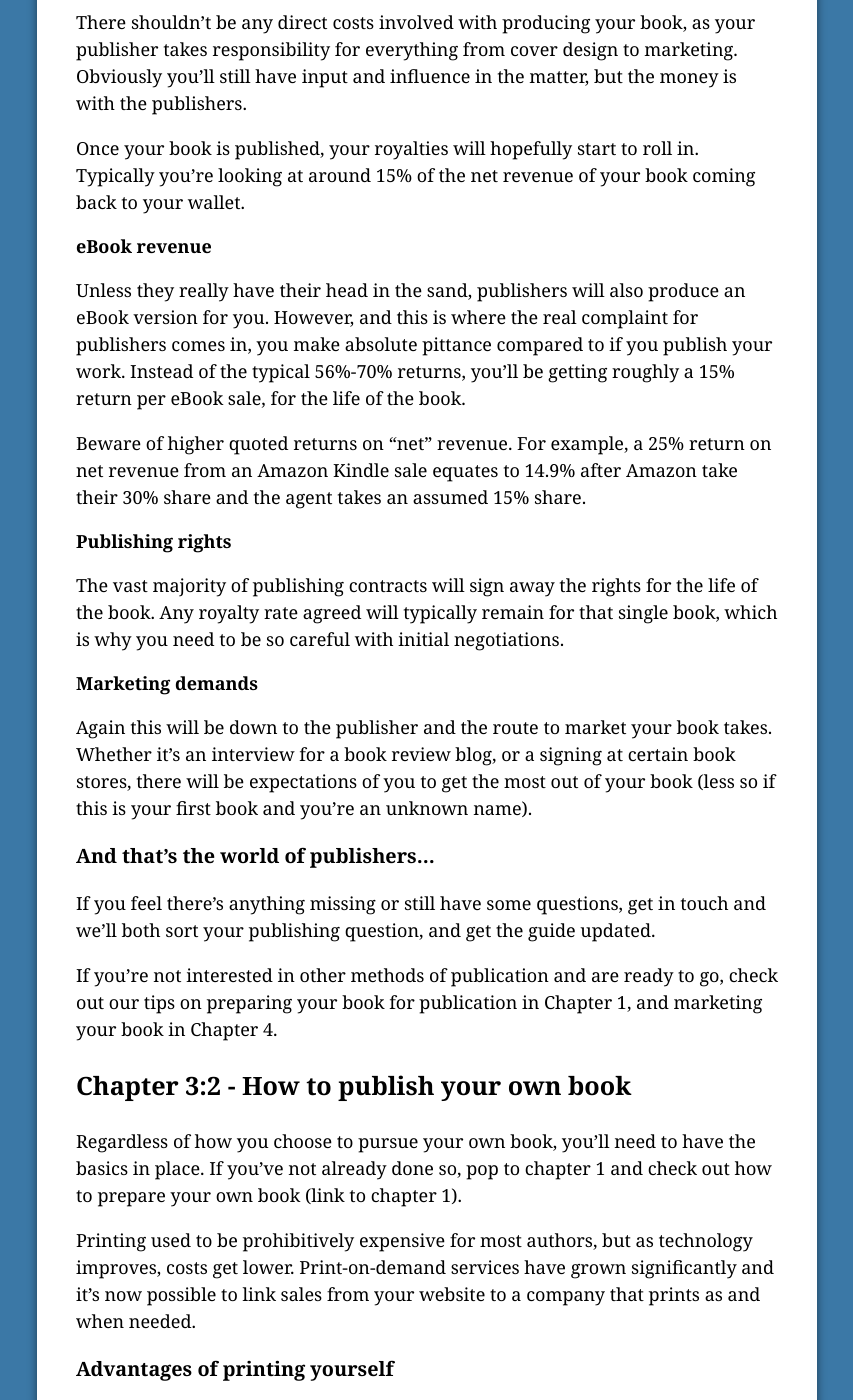
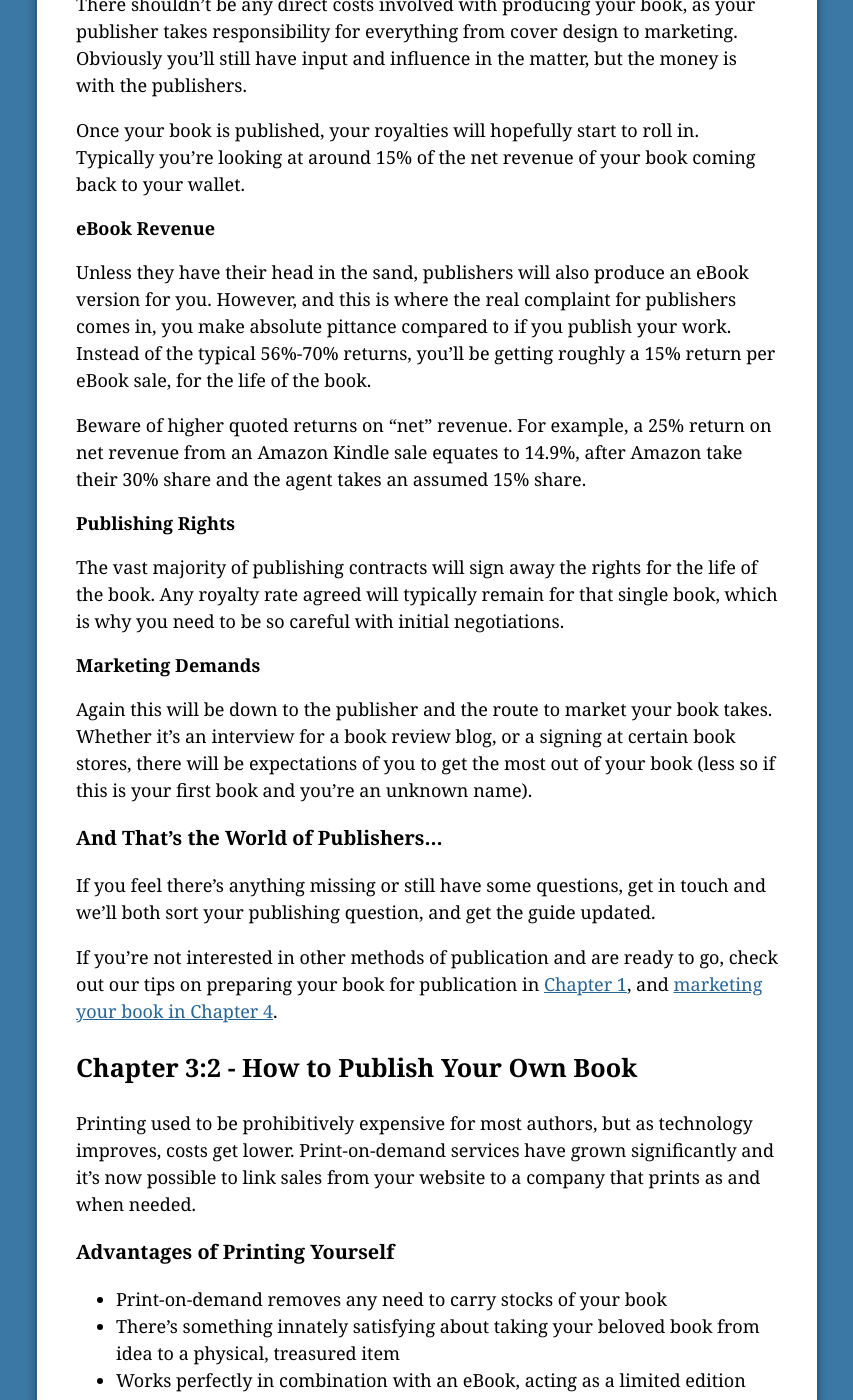
Before and after one commit to stinkyink/book-publishing-guide, a Jekyll site: the page built from chapter3.markdown, in a window 1280 px wide and 1400 px high, scrolled down 4138 px. Shown: the whole window, without its empty margins (3-856 px from the left). Built offline with Jekyll 4.4.1, drawn with Linux system fonts in a browser that asks for light colours; nearby versions of some CDN libraries; comment, search, counter and statistics services are not loaded; some of the changed text lies outside the part shown.

Commit message:
Final Proof reading

```diff
--- a/chapter3.markdown
+++ b/chapter3.markdown
@@ -8,30 +8,28 @@ prevpath: /chapter2/
 prevlabel: Chapter 2
 ---
 
-# Producing your own physical book
+# Producing Your Own Physical Book
 
 There’s something wonderfully nostalgic about the thought of a traditional
 book, and the hard copy market is not dead, far from it!
 
 Before you look at producing your own physical book, you’ll need to have the
-basics in place. If you’ve not already, read chapter 1 and check out how to
-prepare your own book (link to chapter 1).
+basics in place. If you’ve not already, <a href="/book-publishing-guide/chapter1">read chapter 1 and check out how to
+prepare your own book</a>.
 
 
-## <a name="c3_1">Chapter 3:1 - How to approach a publisher</a>
+## <a name="c3_1">Chapter 3:1 - How to Approach a Publisher</a>
 
-Publishers traditionally deal with the physical production of your books.
+Publishers traditionally deal with the physical production of your books, and are notoriously difficult to impress. Ultimately, they deal with
+thousands of enquiries every day and you’re just going to be
+another unnamed author through their in-tray, so this noteriety makes sense.
 
-Publishers are notorious for being difficult to impress, as they deal with
-thousands of enquiries every day and ultimately you’re just going to be
-another unnamed author through their in-tray.
-
-### Advantages of using a traditional publisher:
+### Advantages of Using a Traditional Publisher:
 
 * Nothing beats the feeling of holding a book you’ve written
 * Publishers have the knowledge and experience to give your book the greatest chance of success.
 
-### Disadvantages Of Using a Full Publisher
+### Disadvantages of Using a Full Publisher
 
 * You’re going to have to learn to cope with rejection, a lot of rejection
 * The time from being accepted to seeing your book in print can be massive (typically a year)
@@ -43,24 +41,24 @@ another unnamed author through their in-tray.
 If you want a quick glossary to explain all the important terms around book
 publishing, there’s a <a href="http://www.writersservices.com/res/ri_adv_royalties.htm" rel="external">great little article
 here</a> (apologies for
-the website design, but the information is good in my opinion).
+the website design, but the information is good).
 
 Unless you’re an established, successful author, this route is going to be
 very difficult. That doesn’t mean it’s not worth doing though, so we’ve listed
 everything you need below to give you the best chance of success!
 
-### <a name="c3_2">Step 1 - You’re going to need an agent</a>
+### <a name="c3_2">Step 1 - You’re Going to Need An Agent</a>
 
 If you want to maximise your chances of being accepted by a publisher, the
 first step is to find an agent. Not many people realise but many of the major
 publishers don’t even accept entries submitted without an agent, which really
 hits home how important this step is.
 
-Your agent can be your knowledge base for your book to feed off, assisting in
+Your agent can be a knowledge base for your book to feed off, assisting in
 anything from publishing best practices, to your rights if a book ever goes to
 film or foreign markets.
 
-####Tips on finding an agent
+####Tips On Finding An Agent
 
 Writing groups are a great way to start finding connections in an area.
 There’s a great resource on Twitter for this -
@@ -70,11 +68,10 @@ to get in touch with like-minded people who can help.
 The internet is a fantastic resource, with access to countless social websites
 and of course Google, for finding top recommended and reviewed agents.
 
-<a href="http://www.writersandartists.co.uk/" rel="external">Bloomsbury actually recommend a company</a>
-for pursuing your project with, and they can help link you up with agents,
+<a href="http://www.writersandartists.co.uk/" rel="external">Bloomsbury actually recommend a company</a> for pursuing your project with, and they can help link you up with agents,
 though it does come at a cost of £119.
 
-####What kind of agent - big or small?
+####What Kind of Agent - Big or Small?
 
 Agencies can come in two forms, your massive firms with senior partners and
 agents that deal with thousands of clients, to the single agents that will
@@ -92,7 +89,7 @@ talk about themselves they mention specialising in non-fiction, particularly
 in history and biographies. Contacting them with the next best fantasy
 adventure probably won’t yield a result.
 
-####Beware scam agents
+####Beware Scam Agents
 
 Agents for authors is a market heavily at risk of fraud, and you need to be
 very careful when approaching anyone. The major clue will be in their pricing.
@@ -101,7 +98,7 @@ It is highly unusual for an agent to charge any form of fees other than their
 share of sales they make on your behalf. Be wary of upfront costs or agent
 fees that are not directly linked to the sale of your book.
 
-####What to send a potential agent
+####What to Send a Potential Agent
 
 Once you’re ready to contact an agent, you need to prepare a few things.
 Double check this with the specific agent in question as they may request
@@ -111,7 +108,7 @@ exactly what they want. Otherwise a good standard to adhere to is:
 * The first three chapters
 * If you’re applying by letter, they also expect a self-addressed stamped envelope so they can send you a response.
 
-### Step 2: Taking the plunge - How to approach a publisher
+### Step 2: Taking the Plunge - How to Approach a Publisher
 
 Before approaching publishers you need to understand their role. Their job is
 to limit the thousands of applications they receive to the worthy few. This
@@ -158,15 +155,15 @@ renowned for being a close knit circle of power players, if you get a bad
 reputation or review from one, you’ll likely find many other doors suddenly
 close.
 
-### Step 3: What to expect if successful
+### Step 3: What to Expect if Successful
 
-####Publishing date
+####Publishing Date
 
 Typically it takes over a year for a book to be published once it has been
 accepted, and that is after months of waiting to hear whether your script has
 met with the publisher’s approval.
 
-####Costs and revenue
+####Costs and Revenue
 
 There shouldn’t be any direct costs involved with producing your book, as your
 publisher takes responsibility for everything from cover design to marketing.
@@ -177,58 +174,54 @@ Once your book is published, your royalties will hopefully start to roll in.
 Typically you’re looking at around 15% of the net revenue of your book coming
 back to your wallet.
 
-####eBook revenue
+####eBook Revenue
 
-Unless they really have their head in the sand, publishers will also produce
+Unless they have their head in the sand, publishers will also produce
 an eBook version for you. However, and this is where the real complaint for
 publishers comes in, you make absolute pittance compared to if you publish
 your work. Instead of the typical 56%-70% returns, you’ll be getting roughly a
 15% return per eBook sale, for the life of the book.
 
 Beware of higher quoted returns on “net” revenue. For example, a 25% return on
-net revenue from an Amazon Kindle sale equates to 14.9% after Amazon take
+net revenue from an Amazon Kindle sale equates to 14.9%, after Amazon take
 their 30% share and the agent takes an assumed 15% share.
 
-####Publishing rights
+####Publishing Rights
 
 The vast majority of publishing contracts will sign away the rights for the
 life of the book. Any royalty rate agreed will typically remain for that
 single book, which is why you need to be so careful with initial negotiations.
 
-####Marketing demands
+####Marketing Demands
 
 Again this will be down to the publisher and the route to market your book
 takes. Whether it’s an interview for a book review blog, or a signing at
 certain book stores, there will be expectations of you to get the most out of
 your book (less so if this is your first book and you’re an unknown name).
 
-### And that’s the world of publishers...
+### And That’s the World of Publishers...
 
 If you feel there’s anything missing or still have some questions, get in
 touch and we’ll both sort your publishing question, and get the guide updated.
 
 If you’re not interested in other methods of publication and are ready to go,
-check out our tips on preparing your book for publication in Chapter 1, and
-marketing your book in Chapter 4.
+check out our tips on preparing your book for publication in <a href="/book-publishing-guide/chapter1">Chapter 1</a>, and
+<a href ="/book-publishing-guide/chapter4">marketing your book in Chapter 4</a>.
 
-## <a name="c3_3">Chapter 3:2 - How to publish your own book</a>
-
-Regardless of how you choose to pursue your own book, you’ll need to have the
-basics in place. If you’ve not already done so, pop to chapter 1 and check out
-how to prepare your own book (link to chapter 1).
+## <a name="c3_3">Chapter 3:2 - How to Publish Your Own Book</a>
 
 Printing used to be prohibitively expensive for most authors, but as
 technology improves, costs get lower. Print-on-demand services have grown
 significantly and it’s now possible to link sales from your website to a
 company that prints as and when needed.
 
-### Advantages of printing yourself
+### Advantages of Printing Yourself
 
 * Print-on-demand removes any need to carry stocks of your book
 * There’s something innately satisfying about taking your beloved book from idea to a physical, treasured item
 * Works perfectly in combination with an eBook, acting as a limited edition hard copy.
 
-### Disadvantages of printing yourself
+### Disadvantages of Printing Yourself
 
 * Difficult to distribute hard copies yourself
 * If you want to distribute large numbers of books, the upfront cost is significant
@@ -242,7 +235,7 @@ pushed into your local Waterstones to drive sales that way.
 In fact you’ll be largely printing reactively to requests. Thus, narrowing
 your sights to just publishing this way puts you in a difficult position.
 
-####So why bother with print-on-demand services?
+####So Why Bother With Print-On-Demand Services?
 
 Low volume printing is absolutely perfect to complement another book-selling
 medium, such as eBooks. There are few better ways to build intrigue and a
@@ -256,9 +249,9 @@ charge a higher cost and actually profit from smaller numbers. You commonly
 see this from professionals in fields such as psychology, where they can
 publish experience and research in limited volumes.
 
-### So what are your options for low volume, hard copy printing?
+### So What Are Your Options For Low Volume, Hard Copy Printing?
 
-#### <a name="c3_3_1">Self printing / binding</a>
+#### <a name="c3_3_1">Self Printing / Binding</a>
 
 Making your own hard copy is surprisingly cheap in monetary terms, the largest
 component of the costs being the postage. The true cost however is in time,
@@ -296,12 +289,8 @@ sold, so there’s no large sum of money tied up in stocks. What’s more, the
 print-on-demand services we’ve listed below understand their markets and as
 such provide affordable rates on their services that won’t break the bank.
 
-####Recommended companies
+####Recommended Companies
 
 * <a href="http://www.selfpublishing.com/" rel="external">Self-Publishing</a>
 * <a href="http://www1.lightningsource.com/" rel="external">Lightning Source</a>
 * <a href="http://www2.xlibris.com/" rel="external">Xlibris</a>
-
-If print-on-demand is for you, and you’re not interested in other methods of
-publication, check out our tips on preparing your book for publication in
-Chapter 1, and marketing your book in Chapter 4.
```
Also changed, not shown: other parts of chapter3.markdown (+4 -4 lines).
